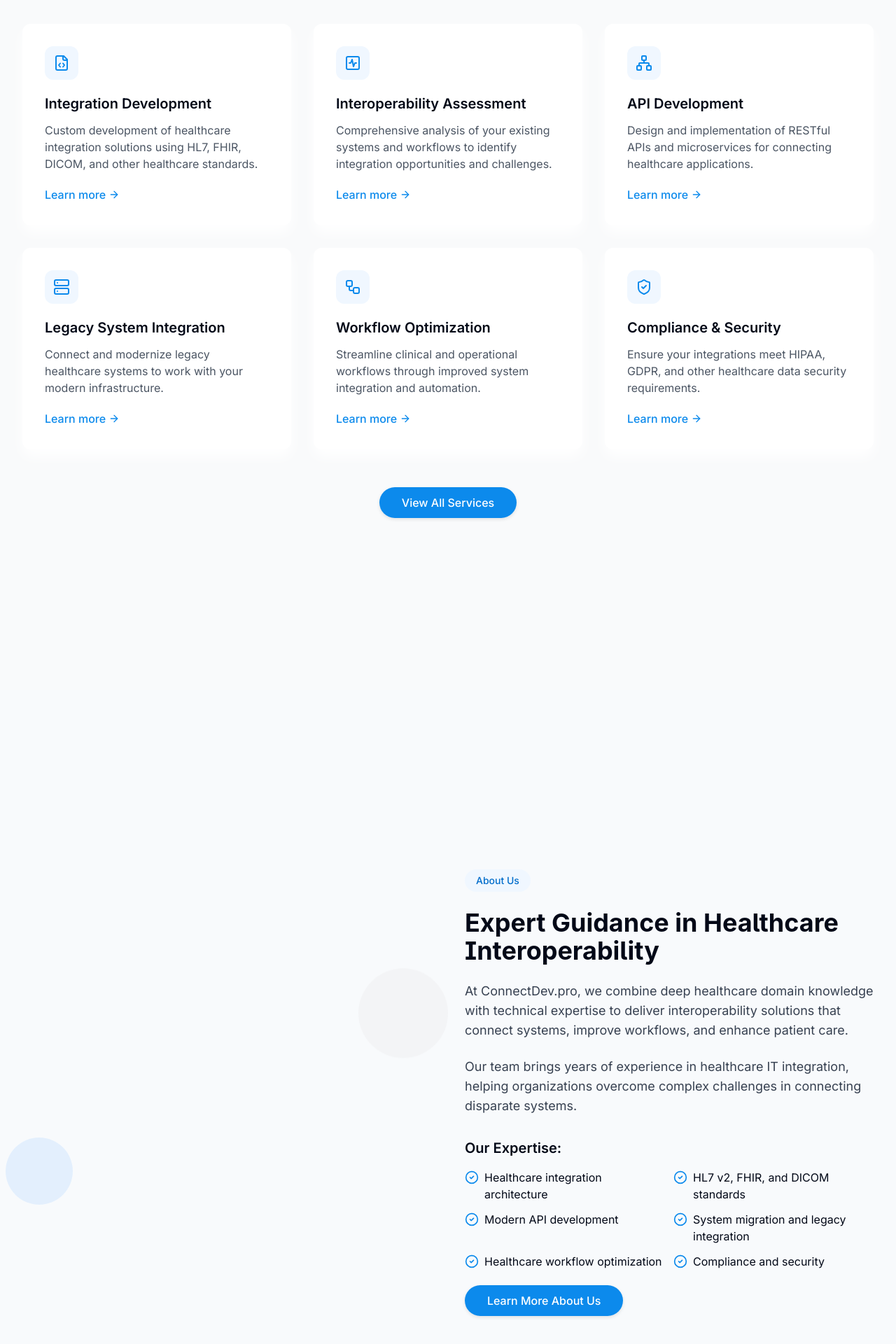
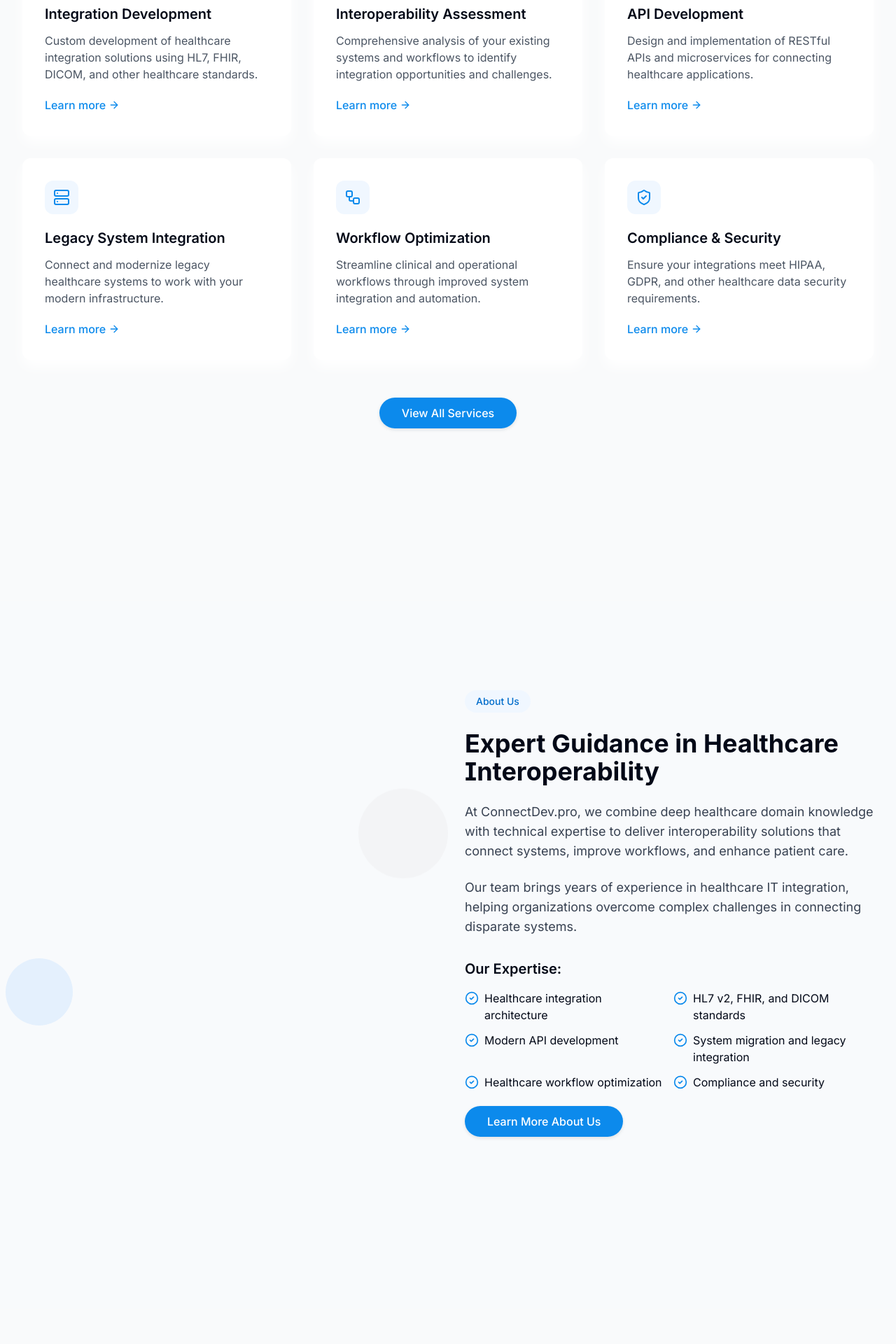
Before and after one commit to wasif-munir/interoperable-nexus, a React (Vite) app: page / in a window 1280 px wide. Shown: the part 1632-3552 px from the top of the page at 70% size. Built offline with nearby package versions, Linux system fonts and the light colour scheme.

Commit message:
Adjust spacing on page sections

```diff
--- a/src/components/AboutSection.tsx
+++ b/src/components/AboutSection.tsx
@@ -14,7 +14,7 @@ const AboutSection = () => {
   ];
 
   return (
-    <section id="about" className="py-20 md:py-32 overflow-hidden">
+    <section id="about" className="pb-20 md:pb-32 overflow-hidden">
       <div className="section-container">
         <div className="grid grid-cols-1 lg:grid-cols-2 gap-12 items-center">
           {/* Image/Visual Section */}
--- a/src/components/ContactSection.tsx
+++ b/src/components/ContactSection.tsx
@@ -36,7 +36,7 @@ const ContactSection = () => {
   };
 
   return (
-    <section id="contact" className="py-20 md:py-32 bg-gray-50">
+    <section id="contact" className="pb-20 md:pb-32 bg-gray-50">
       <div className="section-container">
         <div className="text-center max-w-3xl mx-auto mb-16">
           <div
--- a/src/components/ServicesSection.tsx
+++ b/src/components/ServicesSection.tsx
@@ -72,7 +72,7 @@ const ServicesSection = () => {
   ];
 
   return (
-    <section id="services" className="py-20 md:py-32 bg-gray-50">
+    <section id="services" className="pb-20 md:pb-32 bg-gray-50">
       <div className="section-container">
         <div className="text-center max-w-3xl mx-auto mb-16 md:mb-20">
           <div
```
